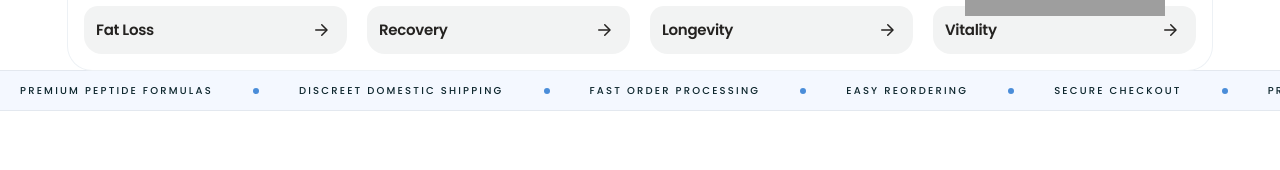
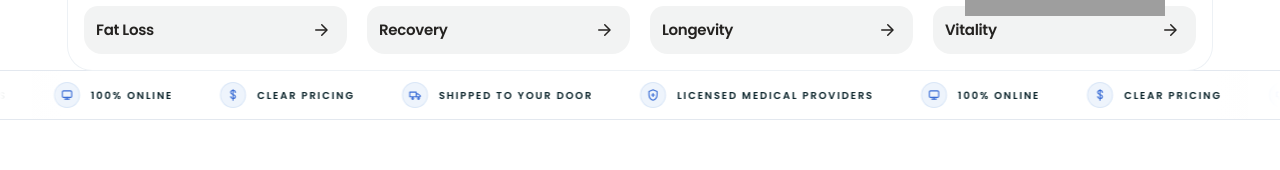
Before and after one commit to sethschnrt/teragenix, a Next.js app: page / in a window 1280 px wide. Shown: the part 590-760 px from the top of the page. Built offline with nearby package versions, Linux system fonts and the light colour scheme; grey boxes are pictures that could not be loaded.

Commit message:
fix(trust-bar): restore looping marquee and medvi-style icon treatment

```diff
--- a/src/app/globals.css
+++ b/src/app/globals.css
@@ -195,11 +195,12 @@
     .tg-h2 { font-size: 32px; }
     .tg-h3 { font-size: 22px; }
   }
-  @keyframes tg-ticker {
+  @keyframes tg-marquee {
     from { transform: translateX(0); }
     to { transform: translateX(-50%); }
   }
-  .tg-ticker {
-    animation: tg-ticker 40s linear infinite;
+  .tg-marquee {
+    animation: tg-marquee 24s linear infinite;
+    will-change: transform;
   }
 }
--- a/src/components/trust-bar.tsx
+++ b/src/components/trust-bar.tsx
@@ -1,27 +1,74 @@
 const tickerItems = [
-  "PREMIUM PEPTIDE FORMULAS",
-  "DISCREET DOMESTIC SHIPPING",
-  "FAST ORDER PROCESSING",
-  "EASY REORDERING",
-  "SECURE CHECKOUT",
-  "PREMIUM CUSTOMER EXPERIENCE",
-];
+  {
+    label: "LICENSED MEDICAL PROVIDERS",
+    icon: (
+      <svg viewBox="0 0 24 24" fill="none" stroke="currentColor" strokeWidth="1.9" strokeLinecap="round" strokeLinejoin="round" className="h-3.5 w-3.5">
+        <path d="M12 3l7 3v5c0 4.5-2.9 8.6-7 10-4.1-1.4-7-5.5-7-10V6l7-3Z" />
+        <path d="M9.5 12h5" />
+        <path d="M12 9.5v5" />
+      </svg>
+    ),
+  },
+  {
+    label: "100% ONLINE",
+    icon: (
+      <svg viewBox="0 0 24 24" fill="none" stroke="currentColor" strokeWidth="1.9" strokeLinecap="round" strokeLinejoin="round" className="h-3.5 w-3.5">
+        <rect x="4" y="5" width="16" height="11" rx="2" />
+        <path d="M8 19h8" />
+        <path d="M12 16v3" />
+      </svg>
+    ),
+  },
+  {
+    label: "CLEAR PRICING",
+    icon: (
+      <svg viewBox="0 0 24 24" fill="none" stroke="currentColor" strokeWidth="1.9" strokeLinecap="round" strokeLinejoin="round" className="h-3.5 w-3.5">
+        <path d="M12 3v18" />
+        <path d="M16 7.5c0-1.9-1.8-3.5-4-3.5s-4 1.6-4 3.5 1.4 2.8 4 3.5 4 1.6 4 3.5-1.8 3.5-4 3.5-4-1.6-4-3.5" />
+      </svg>
+    ),
+  },
+  {
+    label: "SHIPPED TO YOUR DOOR",
+    icon: (
+      <svg viewBox="0 0 24 24" fill="none" stroke="currentColor" strokeWidth="1.9" strokeLinecap="round" strokeLinejoin="round" className="h-3.5 w-3.5">
+        <path d="M3 7h11v8H3z" />
+        <path d="M14 10h3l4 3v2h-7z" />
+        <circle cx="8" cy="18" r="1.5" />
+        <circle cx="18" cy="18" r="1.5" />
+      </svg>
+    ),
+  },
+] as const;
+
+function TrustItem({ label, icon }: (typeof tickerItems)[number]) {
+  return (
+    <div className="flex shrink-0 items-center gap-3 px-5 text-[11px] font-semibold tracking-[0.18em] text-[#0d262d] uppercase lg:px-6 lg:text-[10px]">
+      <span className="flex h-6 w-6 items-center justify-center rounded-full bg-[#eef4fc] text-[#3b6ed6] ring-1 ring-[#d9e6f7]">
+        {icon}
+      </span>
+      <span>{label}</span>
+    </div>
+  );
+}
 
 export function TrustBar() {
-  // Duplicate for seamless loop
-  const loop = [...tickerItems, ...tickerItems];
   return (
-    <section className="relative overflow-hidden border-y border-[#e3e8ef] bg-[#f4f8ff] py-5 lg:py-3">
-      <div className="cg-ticker flex whitespace-nowrap">
-        {loop.map((item, i) => (
-          <div
-            key={`${item}-${i}`}
-            className="flex shrink-0 items-center gap-10 px-5 font-sans text-[11px] font-medium tracking-[0.22em] text-[#0d262d] lg:text-[10px]"
-          >
-            <span>{item}</span>
-            <span className="flex h-1.5 w-1.5 rounded-full bg-[#4a8dd9]" />
-          </div>
-        ))}
+    <section className="relative overflow-hidden border-y border-[#e3e8ef] bg-white py-4 lg:py-3">
+      <div className="pointer-events-none absolute inset-y-0 left-0 z-10 w-10 bg-linear-to-r from-white to-transparent lg:w-16" />
+      <div className="pointer-events-none absolute inset-y-0 right-0 z-10 w-10 bg-linear-to-l from-white to-transparent lg:w-16" />
+
+      <div className="tg-marquee flex w-max whitespace-nowrap">
+        <div className="flex shrink-0 items-center">
+          {tickerItems.map((item) => (
+            <TrustItem key={`a-${item.label}`} {...item} />
+          ))}
+        </div>
+        <div className="flex shrink-0 items-center" aria-hidden="true">
+          {tickerItems.map((item) => (
+            <TrustItem key={`b-${item.label}`} {...item} />
+          ))}
+        </div>
       </div>
     </section>
   );
```
